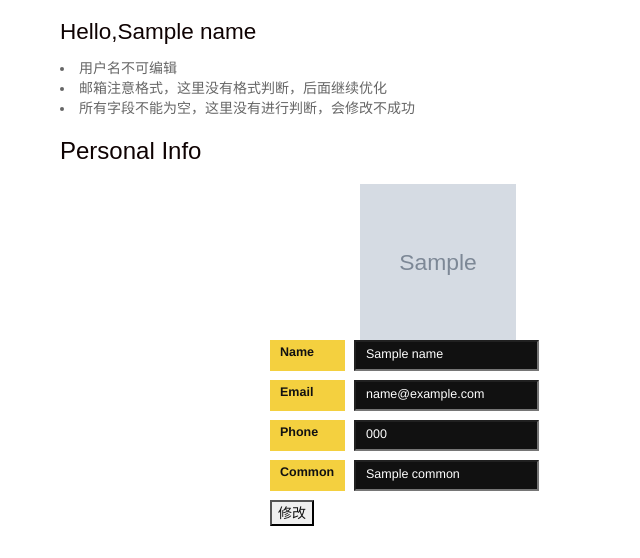
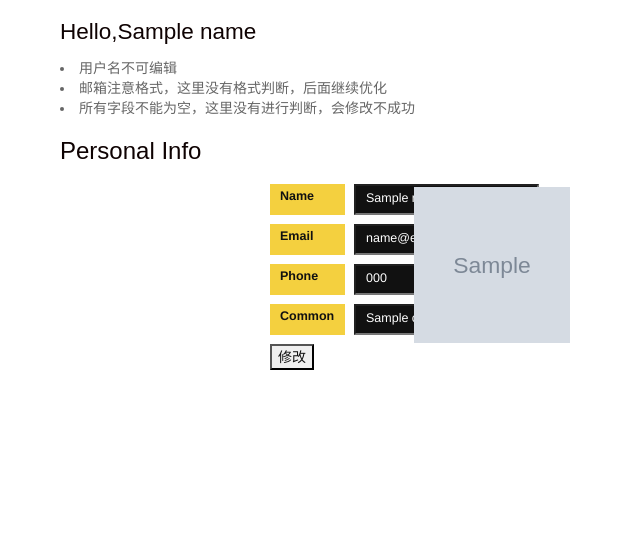
Before and after one commit to ojbkaaaa/webproject, a Django app: template wofoblog/templates/blog/user_info.html in a window 1280 px wide, after a click on "个人信息". Shown: the part 242-800 px from the top of the page, without its empty margins (0-640 px from the left). Run offline with Django 3.2, Linux system fonts and the light colour scheme; the template is opened without the code that fills it: most values are stand-ins (such as "Sample title", 1, 10 or a date in 2020); grey boxes marked "Sample" are stand-in pictures; parts of the project's set-up code (start-up, migrations or seed data) failed here and were passed over; some libraries are stand-ins or nearby versions.

Commit message:
个人中心小调整1

```diff
--- a/wofoblog/templates/blog/user_info.html
+++ b/wofoblog/templates/blog/user_info.html
@@ -28,8 +28,6 @@
 
 						<!--ALL PERSONAL DETAILS-->
 						<h3 class="personal-info-title title" style="position: relative;margin-bottom: 20px;font-family: 'Oswald', sans-serif;font-weight: 400;line-height: 1.1;color: inherit;">Personal Info</h3>
-                            <img id="avatarPreview" src="/media/headImg/{{ headImg }}" title="点击更换上传头像" style=" position: relative;left: 300px; height: 156px;width: 156px;">
-                            <input type="file" id="avatarSlect" style="position:absolute;left: 310px;top: 460px; width: 156px;height: 156px;opacity: 0" >
 						<form method="post" action="{% url 'blog:imageupdate' %}" enctype='multipart/form-data' id="updateform">
                             {% csrf_token %}
                             <ul class="personal-info" style="width: 800px;margin-right: auto; margin-left: auto;list-style: none;padding: 0;margin-bottom: 0;margin-top: 0;font-size: 14px;color: #111;">
@@ -43,6 +41,8 @@
                                 </ul>
                             <!--<input type="button" value="上传头像" onclick="file_click()"  style="display: flex"/>-->
                         </form>
+<img id="avatarPreview" src="/media/headImg/{{ headImg }}" title="点击更换上>传头像" style=" position: relative;left: 354px;top:-183px; height: 156px;width: 156px;">
+                            <input type="file" id="avatarSlect" style="position:absolute;left: 310px;top: 460px; width: 156px;height: 156px;opacity: 0" >
                             <!--<input type="file" id="avatarSlect" style="position: fixed; left: 330px; top: 205px;opacity: 0;height: 199px;width: 199px;">-->
 
                             <!--<a style="position: relative;top: 40px; left: 165px;">点击更换上传头像</a>-->
```
